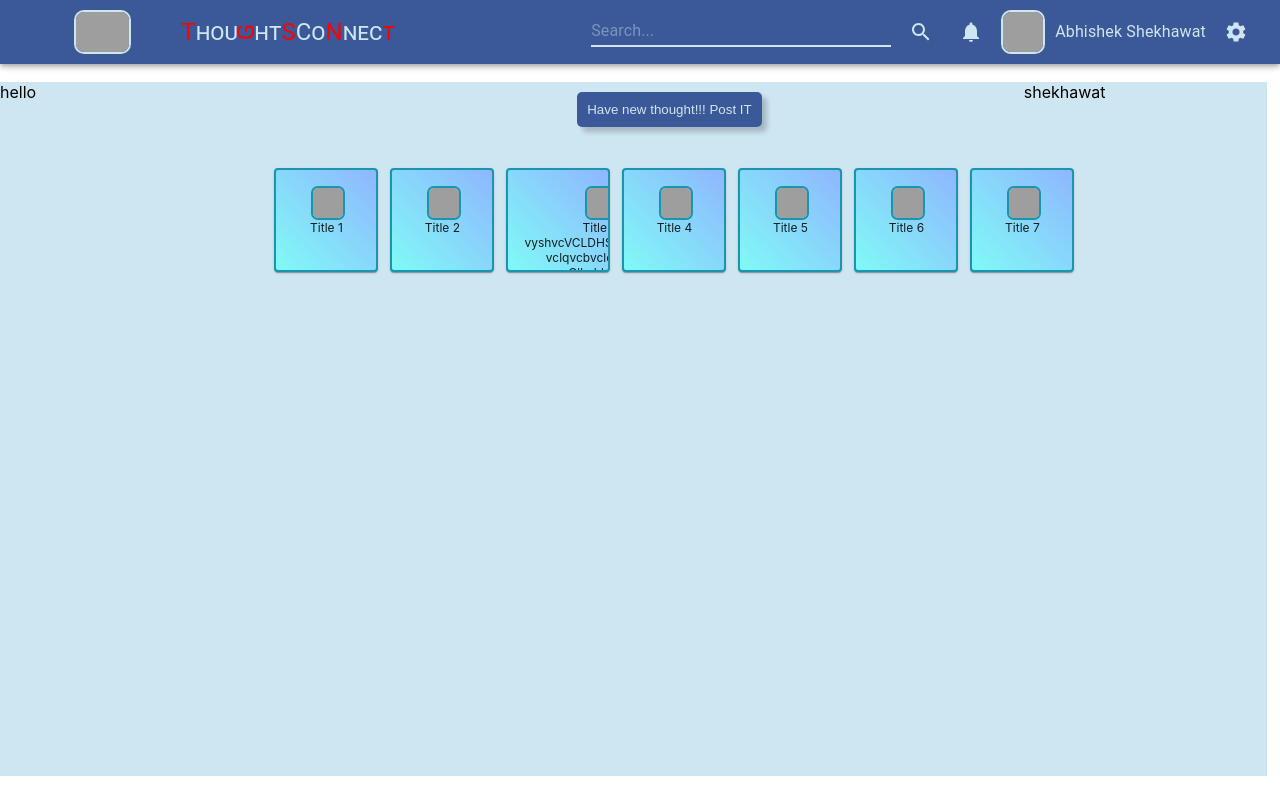
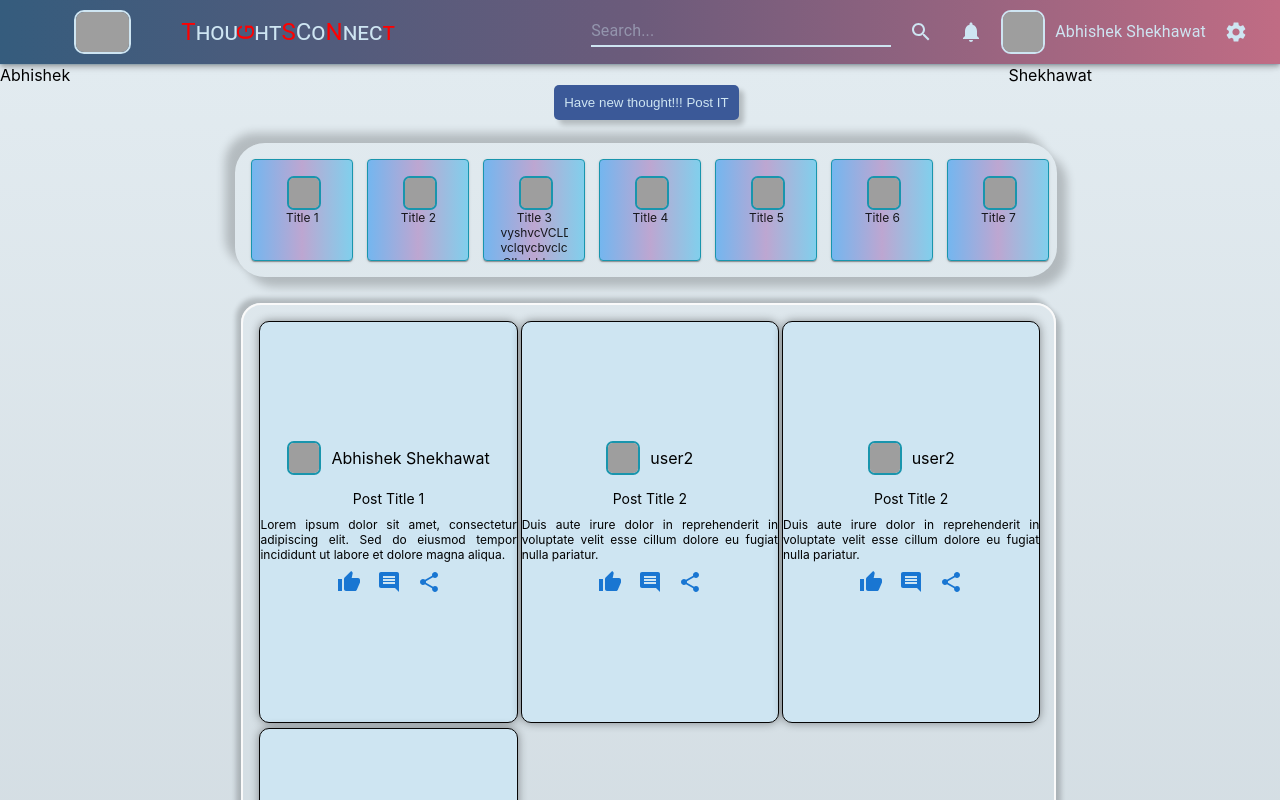
Before and after one commit to Abhishek-S-2001/Thoughts-Connect, a React (Create React App) app: page / in a window 1280 px wide. Shown: the top 800 px of the page. Built offline with nearby package versions, Linux system fonts and the light colour scheme; grey boxes are pictures that could not be loaded.

Commit message:
Todays Progress- 12 March 2024

```diff
--- a/src/Components/Feed/Feed.js
+++ b/src/Components/Feed/Feed.js
@@ -1,18 +1,70 @@
-import { React, Component } from 'react';
-import './feed.css'
+import React from 'react';
+import { Card, CardContent, IconButton } from '@mui/material';
+import ThumbUpIcon from '@mui/icons-material/ThumbUp';
+import CommentIcon from '@mui/icons-material/Comment';
+import ShareIcon from '@mui/icons-material/Share';
+import './feed.css';
 
-class Feed extends Component{
-    constructor(props){
-        super(props);
-        this.state = {}
-    }
-    render(){
-        return(
-    <div className='screen__container'>
-        Feed
+import profilePic from '../../Resources/profile_pic.jpg'
+
+const Feed = () => {
+    const posts = [
+        {
+          username: 'Abhishek Shekhawat',
+          profilePic: profilePic,
+          title: 'Post Title 1',
+          thought: 'Lorem ipsum dolor sit amet, consectetur adipiscing elit. Sed do eiusmod tempor incididunt ut labore et dolore magna aliqua.',
+        },
+        {
+          username: 'user2',
+          profilePic: 'profile_pic_url_2',
+          title: 'Post Title 2',
+          thought: 'Duis aute irure dolor in reprehenderit in voluptate velit esse cillum dolore eu fugiat nulla pariatur.',
+        },
+        {
+        username: 'user2',
+        profilePic: 'profile_pic_url_2',
+        title: 'Post Title 2',
+        thought: 'Duis aute irure dolor in reprehenderit in voluptate velit esse cillum dolore eu fugiat nulla pariatur.',
+        },
+            {
+            username: 'user2',
+            profilePic: 'profile_pic_url_2',
+            title: 'Post Title 2',
+            thought: 'Duis aute irure dolor in reprehenderit in voluptate velit esse cillum dolore eu fugiat nulla pariatur.',
+            },
+        // Add more posts as needed
+      ];
+
+  return (
+    <div className="cardContainer">
+      {posts.map((post, index) => (
+        <div key={index} className="card">
+            <div className="profileInfo">
+              <img src={post.profilePic} alt={post.username} className="profilePic" />
+              <text variant="subtitle1">{post.username}</text>
+            </div>
+            <text variant="h6" className="postTitle">
+              {post.title}
+            </text>
+            <text variant="body2" className="postThought">
+              {post.thought}
+            </text>
+            <div className="postActions">
+              <IconButton color="primary">
+                <ThumbUpIcon />
+              </IconButton>
+              <IconButton color="primary">
+                <CommentIcon />
+              </IconButton>
+              <IconButton color="primary">
+                <ShareIcon />
+              </IconButton>
+            </div>
+        </div>
+      ))}
     </div>
+  );
+};
 
-        )
-    }
-}
 export default Feed;
--- a/src/Components/Feed/feed.css
+++ b/src/Components/Feed/feed.css
@@ -0,0 +1,50 @@
+.cardContainer {
+    display: grid;
+    grid-template-columns: repeat(auto-fill, minmax(250px, 1fr));
+    grid-gap: 5px;
+    padding: 1rem;
+    grid-auto-rows: minmax(200px, auto);
+  }
+
+  .card {
+    display: flex;
+    flex-direction: column;
+    align-items: center;
+    height: inherit;
+    border: 1px solid #050404;
+    box-shadow: 5px 5px 5px rgba(0, 0, 0, 0.2),
+                -5px -5px 5px rgba(0, 0, 0, 0.2);
+    border-radius: 20px;
+  }
+
+  .profileInfo {
+    display: flex;
+    align-items: center;
+    margin-bottom: 5px;
+  }
+
+  .profilePic {
+    margin-right: 10px;
+    width: 30px;
+    height: 30px;
+    object-fit: cover;
+    border: 2px solid #1995AD;
+    border-radius: 20%;
+  }
+
+  .postTitle {
+    margin: 10px 0;
+    text-align: center;
+    font-size: 14px;
+  }
+
+  .postThought {
+    text-align: justify;
+    font-size: 12px;
+  }
+
+  .postActions {
+    display: flex;
+    justify-content: flex-end;
+    align-items: flex-end;
+  }
--- a/src/Components/HomePage/home.css
+++ b/src/Components/HomePage/home.css
@@ -1,11 +1,17 @@
 /* App.css */
 
 .app-container {
-    display: grid;
-    grid-template-rows: 10% 90%;
-    height: 97vh;
-  }
-  .top-panel,
-  .bottom-panel {
-    margin-top: 4px;
-  }
+  display: grid;
+  grid-template-rows: 6% 94%;
+  grid-row-gap: 5px;
+  width: 100%;
+  height: 1000px;
+  background-color: #CEE5F2;
+}
+.top-panel{
+  width: 100%;
+}
+.bottom-panel {
+  background-image: linear-gradient(to top, #cfd9df 0%, #e2ebf0 100%);
+  height: fit-content;
+}
--- a/src/Components/MainScreen/mainscreen.css
+++ b/src/Components/MainScreen/mainscreen.css
@@ -1,29 +1,37 @@
 .screen__container{
     display: grid;
-    background-color: #CEE5F2;
-    grid-template-columns: 20% 60% 20%;
+    grid-template-columns: 18% 60% 20%;
+    grid-column-gap: 5px;
     height: 100%;
-    width: 99%;
-    grid-column-gap: 5px;
+    width: 100%;
 }
 .screen{
     display: grid;
-    grid-template-rows: 10% 20% 70%;
+    grid-template-rows: 5% 18% 75%;
+    width: 100%;
+    height: 100%;
 }
 .screen__post{
-    margin-top: 10px;
+    display: inline;
+    width: 100%;
+    margin-top: 20px;
     text-align: center;
     align-items: center;
 }
 .screen__status{
     display: flex;
     width: 90%;
+    height: 100%;
     text-align: center;
     align-items: center;
 }
 .screen__feed{
+    width: 85%;
+    height: 100%;
+    padding: auto;
+    margin-left: 6px;
     border: 2px solid #fafafa;
     box-shadow: 5px 5px 5px rgba(0, 0, 0, 0.2),
                 -5px -5px 5px rgba(0, 0, 0, 0.2);
-    border-radius: 10px;
+    border-radius: 20px;
 }
--- a/src/Components/MainScreen/mainscreen.js
+++ b/src/Components/MainScreen/mainscreen.js
@@ -15,7 +15,7 @@ class MainScreen extends Component{
 
     <div className='screen__container'>
         <div>
-            hello
+            Abhishek
         </div>
         <div className='screen'>
             <div className='screen__post'>
@@ -24,14 +24,13 @@ class MainScreen extends Component{
             <div className='screen__status'>
                 <Status/>
             </div>
-            {/* <div className='screen__feed'>
+            <div className='screen__feed'>
                 <Feed />
-            </div> */}
+            </div>
         </div>
         <div>
-            shekhawat
+            Shekhawat
         </div>
-
     </div>
 
         )
--- a/src/Components/NavBar/navbar.css
+++ b/src/Components/NavBar/navbar.css
@@ -1,7 +1,8 @@
 .navbar{
-    background-color: #3B5998;
-    /* border-bottom: 1px solid #3B5998; */
-}
+    background: #355C7D;  /* fallback for old browsers */
+    background: -webkit-linear-gradient(to left, #C06C84, #6C5B7B, #355C7D);  /* Chrome 10-25, Safari 5.1-6 */
+    background: linear-gradient(to left, #C06C84, #6C5B7B, #355C7D); /* W3C, IE 10+/ Edge, Firefox 16+, Chrome 26+, Opera 12+, Safari 7+ */
+    }
 .navbar__logo {
     margin-left: 50px;
     margin-right: 50px;
--- a/src/Components/NavBar/navbar.js
+++ b/src/Components/NavBar/navbar.js
@@ -16,7 +16,7 @@ class NavBar extends Component{
     }
     render(){
         return(
-    <AppBar className='navbar'>
+    <AppBar>
         <Toolbar className='navbar'>
             <img src={logo} className='navbar__logo' alt="Logo" />
 
--- a/src/Components/Status/status.css
+++ b/src/Components/Status/status.css
@@ -1,29 +1,28 @@
 /* status.css */
 .container{
-  display: flex;
-  overflow-x: auto;
-  overscroll-behavior-x: contain;
-  overflow: hidden;
-  /* border: 1px solid rgb(204,204,204); */
-  background-color: CEE5F2;
-  padding: 1rem;
-  width: 92%;
-}
-.status__container{
   display: grid;
   grid-auto-flow: column;
   grid-auto-columns: 110px;
   grid-gap: 6px;
+  overflow-x: auto;
+  overscroll-behavior-x: contain;
+  overflow: hidden;
+  padding: 1rem;
+  width: 92%;
+  border-radius: 30px;
+  box-shadow: 10px 10px 10px rgba(0, 0, 0, 0.2),
+  -10px -10px 10px rgba(0, 0, 0, 0.2);
 }
+
 .status__card{
   width: 100px;
   height: 100px;
-  display: grid;
-  text-align: center;
-  position: relative;
-  border: 2px solid #1995AD;
-  border-radius: 20px;
-  background: linear-gradient(to top right, rgb(128, 250, 246), rgb(143, 182, 255));
+  border: 1px solid #1995AD;
+  border-radius: 30%;
+  background: -webkit-linear-gradient(to left, #C06C84, #6C5B7B, #71b4ee);  /* Chrome 10-25, Safari 5.1-6 */
+  background: linear-gradient(to left, #81cfec, #bda6d1, #74b6ef);
+  box-shadow: 10px 10px 10px rgba(0, 0, 0, 0.2),
+              -10px -10px 10px rgba(0, 0, 0, 0.2);
   cursor: pointer;
   user-select: none;
   transition: all 0.2s ease-in;
@@ -36,13 +35,7 @@
   width: 30px;
   height: 30px;
 }
-.status__content:last-child::after{
-  content: '';
-  position: absolute;
-  width: 2rem;
-  height: 100%;
-  right: -2rem;
-}
+
 .status__img img{
   display: block;
   width: 100%;
@@ -53,7 +46,5 @@
 }
 .status__title{
   overflow: hidden;
-  /* white-space: nowrap; */
-  text-overflow: ellipsis;
   font-size: 12px;
 }
--- a/src/Components/Status/status.js
+++ b/src/Components/Status/status.js
@@ -1,5 +1,5 @@
 import React, { useRef }  from 'react';
-import { Card, CardContent, Typography } from '@mui/material';
+import { Card, CardContent } from '@mui/material';
 import './status.css';
 
 import Profile_Pic from '../../Resources/profile_pic.jpg';
@@ -11,10 +11,8 @@ const Status = () => {
     const container = containerRef.current;
 
     if (container) {
-      container.scrollTo({
-        left: container.scrollLeft + e.deltaY,
-        behavior: 'smooth',
-      });
+      container.scrollLeft += e.deltaY;
+      e.preventDefault();
     }
   };
 
@@ -31,7 +29,7 @@ const Status = () => {
 
   return (
     <div className="container" ref={containerRef} onWheel={handleMouseWheel}>
-      <div className="status__container">
+
         {statusData.map(({  Src, status, title, thought }, index) => (
           <Card className={`status__card ${status}`}>
             <CardContent className='status__content' >
@@ -44,7 +42,7 @@ const Status = () => {
             </CardContent>
           </Card>
         ))}
-      </div>
+
     </div>
   );
 };
```
Also changed, not shown: src/Components/LoginPage/loginpage.js (indentation only).
